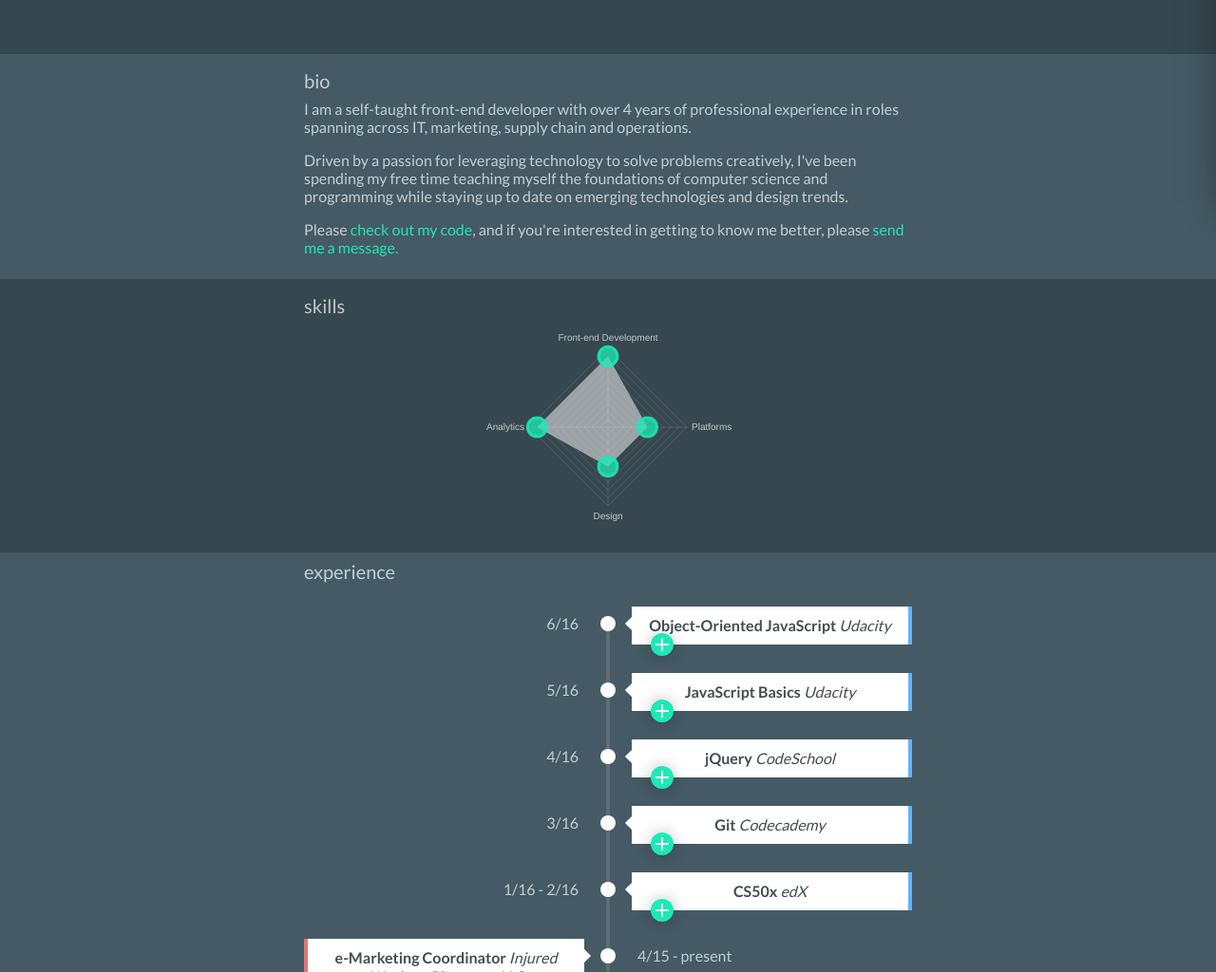
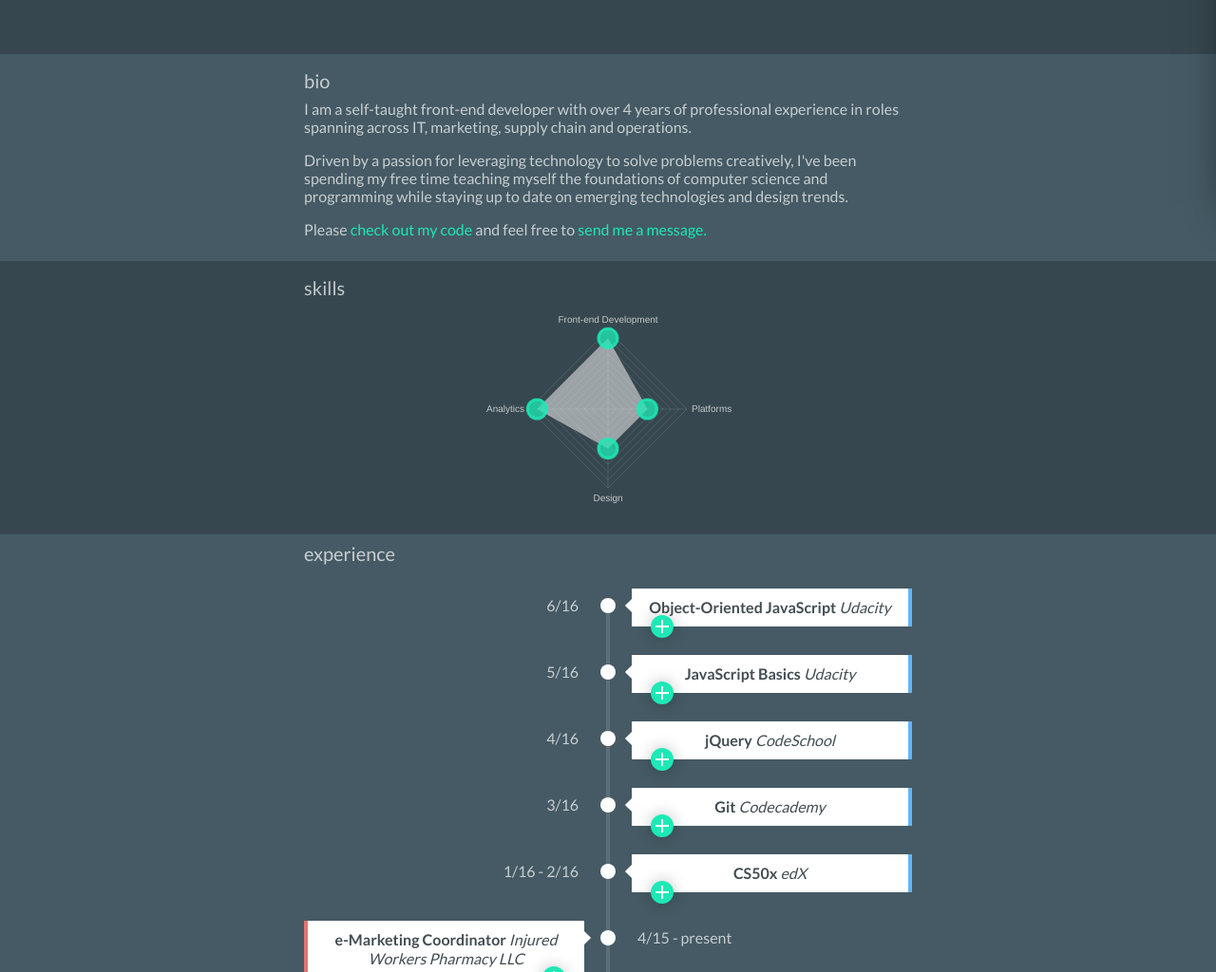
Before and after one commit to jaredAnders/jaredAnders.github.io, a website: page index.html in a window 1280 px wide. Shown: the part 743-1767 px from the top of the page at 95% size. Drawn offline with nearby package versions, Linux system fonts and the light colour scheme.

Commit message:
minor updates to copy and notes

```diff
--- a/index.html
+++ b/index.html
@@ -15,7 +15,6 @@ Up next:
 Enhancements to this site-
     Recreate skills chart with D3.js
     Add touch/swipe functionality to menu
-    Add SSL
     Hide scrollbar
     Refactor for performance optimization
     Configure gulp to remove dead code
@@ -95,7 +94,7 @@ j=d.createElement(s),dl=l!='dataLayer'?'&l='+l:'';j.async=true;j.src=
 
         <p>Driven by a passion for leveraging technology to solve problems creatively, I've been spending my free time teaching myself the foundations of computer science and programming while staying up to date on emerging technologies and design trends.</p>
 
-        <p>Please <a href="https://github.com/jaredAnders" target="_blank">check out my code</a>, and if you're interested in getting to know me better, please <a href="#contact">send me a message.</a></p>
+        <p>Please <a href="https://github.com/jaredAnders" target="_blank">check out my code</a> and feel free to <a href="#contact">send me a message.</a></p>
 
     </div>
 </section>
```
